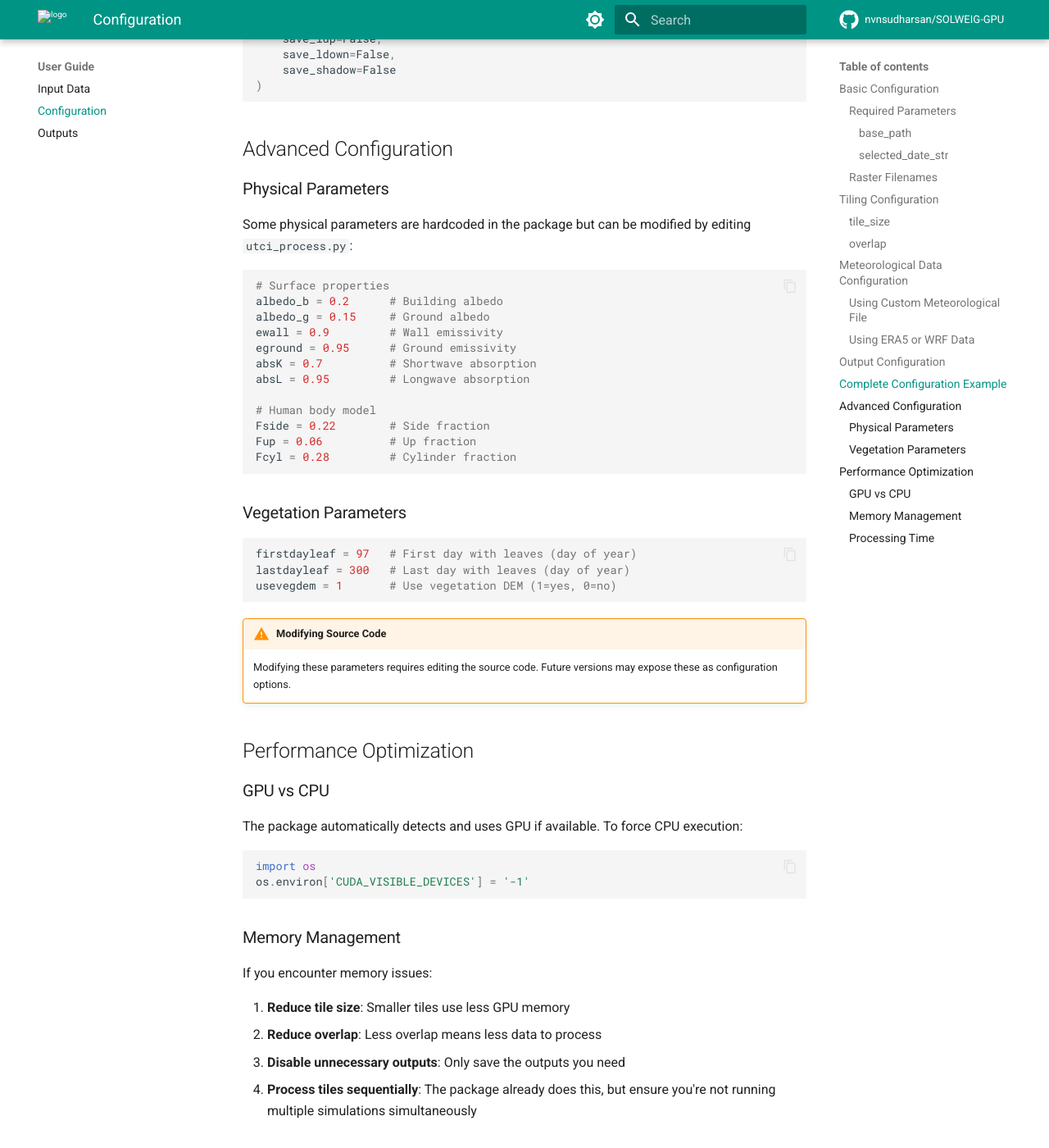
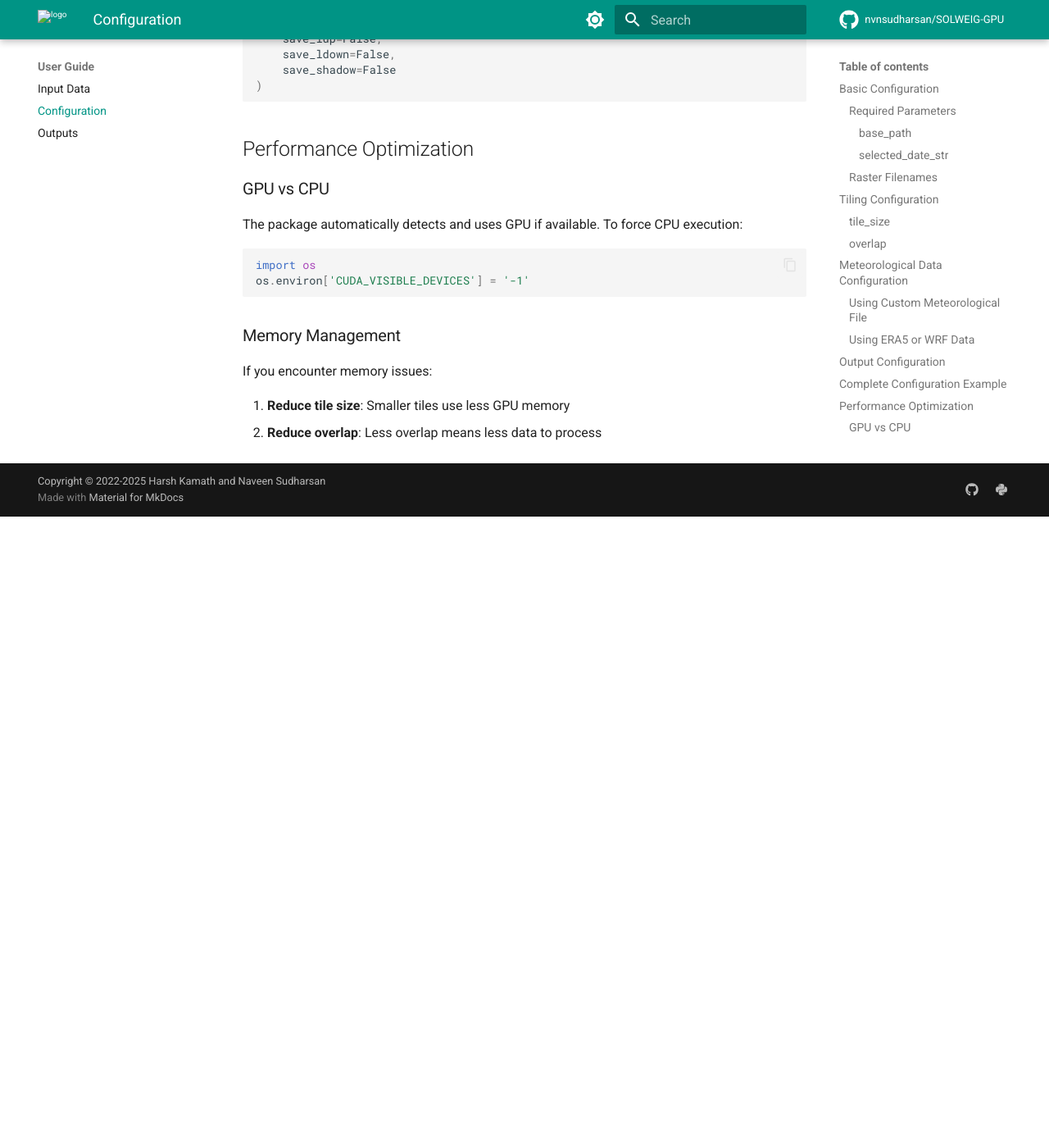
Before and after one commit to nvnsudharsan/SOLWEIG-GPU, an MkDocs documentation site: the page built from docs/configuration.md, in a window 1280 px wide and 1400 px high, scrolled down 4605 px. Shown: the whole window at 82% size. Built offline with MkDocs 1.6.1 and Material for MkDocs 9.7.7, drawn with Linux system fonts in a browser that asks for light colours; comment, search, counter and statistics services are not loaded; the version menu is left out; after the commit the page ends 5235 px from its top, so only the background shows below that; some of the changed text lies outside the part shown.

Commit message:
Update configuration.md

````diff
--- a/docs/configuration.md
+++ b/docs/configuration.md
@@ -198,38 +198,6 @@ thermal_comfort(
 )
 ```
 
-## Advanced Configuration
-
-### Physical Parameters
-
-Some physical parameters are hardcoded in the package but can be modified by editing `utci_process.py`:
-
-```python
-# Surface properties
-albedo_b = 0.2      # Building albedo
-albedo_g = 0.15     # Ground albedo
-ewall = 0.9         # Wall emissivity
-eground = 0.95      # Ground emissivity
-absK = 0.7          # Shortwave absorption
-absL = 0.95         # Longwave absorption
-
-# Human body model
-Fside = 0.22        # Side fraction
-Fup = 0.06          # Up fraction
-Fcyl = 0.28         # Cylinder fraction
-```
-
-### Vegetation Parameters
-
-```python
-firstdayleaf = 97   # First day with leaves (day of year)
-lastdayleaf = 300   # Last day with leaves (day of year)
-usevegdem = 1       # Use vegetation DEM (1=yes, 0=no)
-```
-
-!!! warning "Modifying Source Code"
-    Modifying these parameters requires editing the source code. Future versions may expose these as configuration options.
-
 ## Performance Optimization
 
 ### GPU vs CPU
@@ -247,18 +215,3 @@ If you encounter memory issues:
 
 1. **Reduce tile size**: Smaller tiles use less GPU memory
 2. **Reduce overlap**: Less overlap means less data to process
-3. **Disable unnecessary outputs**: Only save the outputs you need
-4. **Process tiles sequentially**: The package already does this, but ensure you're not running multiple simulations simultaneously
-
-### Processing Time
-
-Typical processing times on a modern GPU (NVIDIA RTX 3080):
-
-| Domain Size | Tile Size | Hours | Time |
-|------------|-----------|-------|------|
-| 1 km² | 1000 | 24 | ~5 min |
-| 4 km² | 1000 | 24 | ~20 min |
-| 10 km² | 1000 | 24 | ~50 min |
-
-!!! tip
-    Processing time scales roughly linearly with the number of pixels and hours simulated.
````
